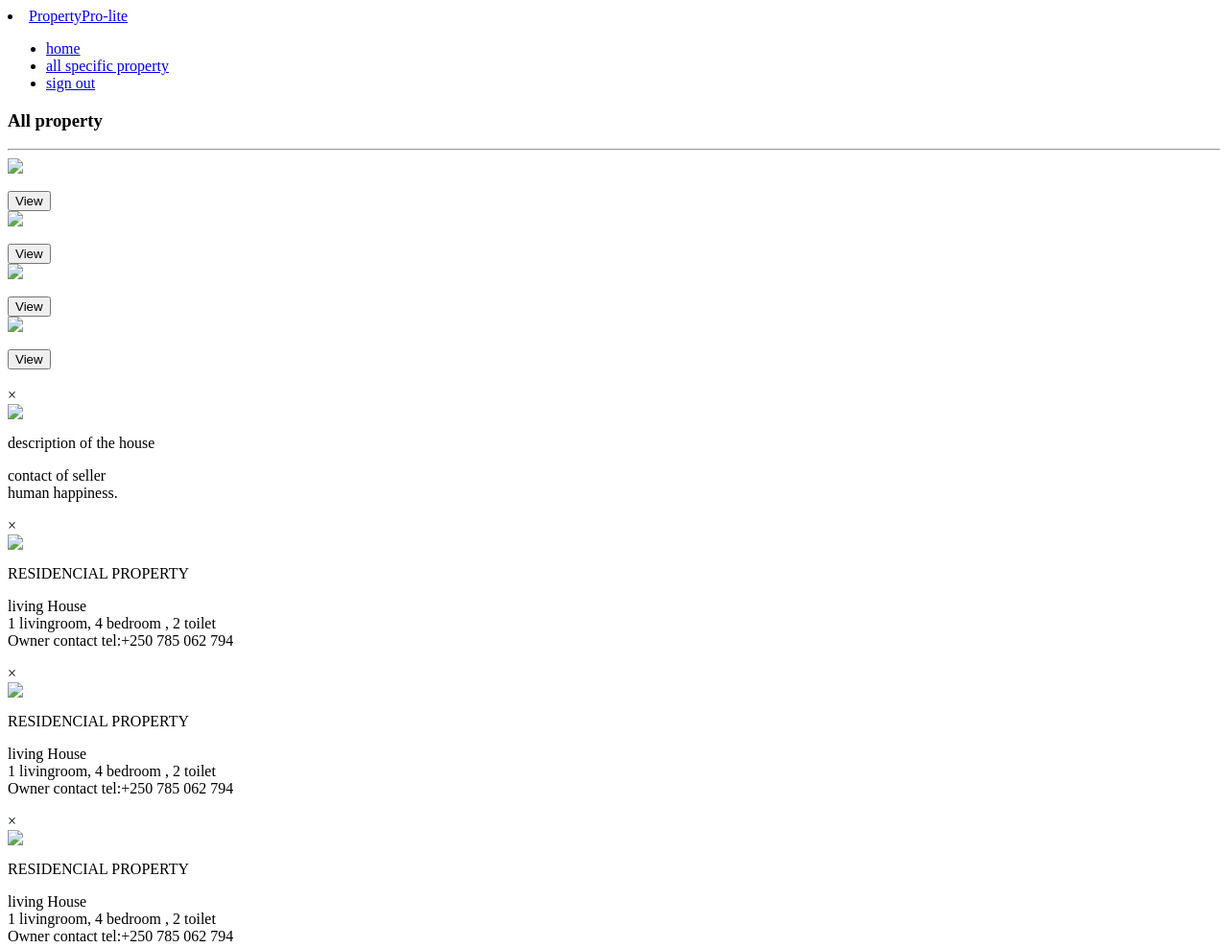
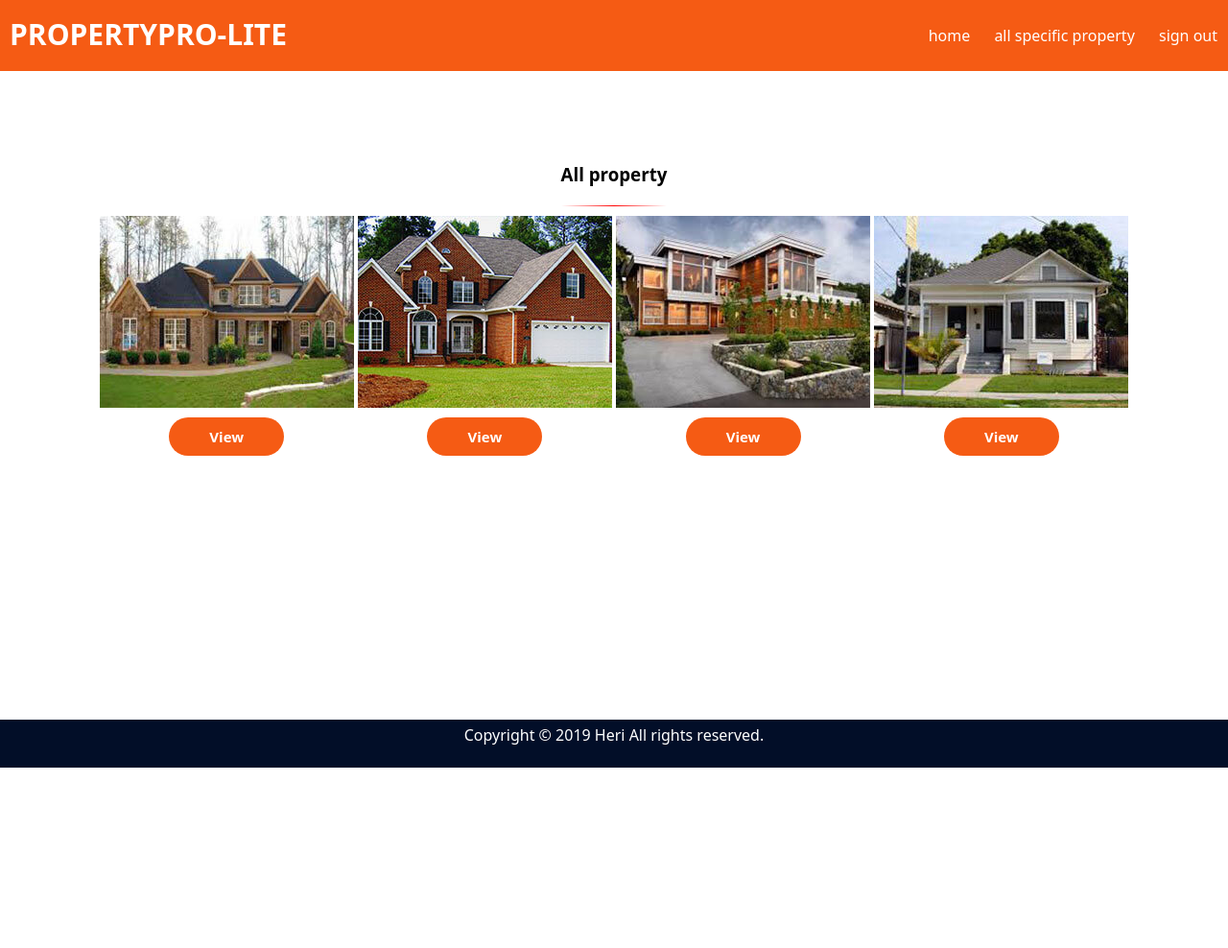
Before and after one commit to herichirimwami/PropertyPro-lite, a plain HTML site: page UI/views/all_properties.html in a window 1280 px wide. Shown: the top 988 px of the page at 96% size. After the commit the page ends 800 px from the top, so only its background shows below. Drawn offline with Linux system fonts and the light colour scheme; the site is published under a folder, as on GitHub Pages, so addresses that start at the root find nothing.

Commit message:
Update all_properties.html

```diff
--- a/UI/views/all_properties.html
+++ b/UI/views/all_properties.html
@@ -4,19 +4,19 @@
 <head>
     <meta charset="utf-8">
     <title>all property</title>
-    <link rel="stylesheet" href="/UI/style/style.css">
-    <link rel="stylesheet" href="/UI/style/responsive.css">
+    <link rel="stylesheet" href="../style/style.css">
+    <link rel="stylesheet" href="../style/responsive.css">
 </head>
 
 <body>
     <header>
         <div class="container-nav">
-            <li class="brand"><a href="/UI/index.html">PropertyPro-lite</a></li>
+            <li class="brand"><a href="../index.html">PropertyPro-lite</a></li>
             <ul class="navbar">
-                <li><a href="/UI/views/home.html">home</a></li>
+                <li><a href="../views/home.html">home</a></li>
                 <!--<li><a href="propertys.html">View all propertys</a></li>-->
-                <li><a href="/UI/views/all_specific.html">all specific property</a></li>
-                <li><a href="/UI/index.html">sign out</a></li>
+                <li><a href="../views/all_specific.html">all specific property</a></li>
+                <li><a href="../index.html">sign out</a></li>
             </ul>
         </div>
     </header>
@@ -30,7 +30,7 @@
 
                 <div>
                     <div class="img-div" id="myBtn">
-                        <img src="/UI/img/home/p5.jpg">
+                        <img src="../img/home/p5.jpg">
                     </div><br>
                     <div class="img-caption">
                         <button class="trigger">View</button>
@@ -38,7 +38,7 @@
                 </div>
                 <div>
                     <div class="img-div">
-                        <img src="/UI/img/home/p4.jpg">
+                        <img src="../img/home/p4.jpg">
                     </div><br>
                     <div class="img-caption">
                         <button class="trigger1">View</button>
@@ -46,7 +46,7 @@
                 </div>
                 <div>
                     <div class="img-div">
-                        <img src="/UI/img/home/p8.jpg">
+                        <img src="../img/home/p8.jpg">
                     </div><br>
                     <div class="img-caption">
                         <button class="trigger2">View</button>
@@ -54,7 +54,7 @@
                 </div>
                 <div>
                     <div class="img-div">
-                        <img src="/UI/img/home/p7.jpg">
+                        <img src="../img/home/p7.jpg">
                     </div><br>
                     <div class="img-caption">
                         <button class="trigger3">View</button>
@@ -67,7 +67,7 @@
                 <div class="modal-content">
                     <span class="close-button">&times;</span>
                     <div class="model-img">
-                        <img src="/UI/img/slide2.jpg">
+                        <img src="../img/slide2.jpg">
                     </div>
                     <div class="mod-p">
 
@@ -82,7 +82,7 @@
                 <div class="modal-content">
                     <span class="close-button">&times;</span>
                     <div class="model-img">
-                        <img src="/UI/img/slide2.jpg">
+                        <img src="../img/slide2.jpg">
                     </div>
                     <div class="mod-p">
 
@@ -96,7 +96,7 @@
                 <div class="modal-content">
                     <span class="close-button2">×</span>
                     <div class="model-img">
-                        <img src="/UI/img/slide2.jpg">
+                        <img src="../img/slide2.jpg">
                     </div>
                     <div class="mod-p">
 
@@ -110,7 +110,7 @@
                 <div class="modal-content">
                     <span class="close-button3">&times;</span>
                     <div class="model-img">
-                        <img src="/UI/img/slide2.jpg">
+                        <img src="../img/slide2.jpg">
                     </div>
                     <div class="mod-p">
 
@@ -124,7 +124,7 @@
                 <div class="modal-content">
                     <span class="close-button4">&times;</span>
                     <div class="model-img">
-                        <img src="/UI/img/slide2.jpg">
+                        <img src="../img/slide2.jpg">
                     </div>
                     <div class="mod-p">
                         <p>RESIDENCIAL PROPERTY</p>
@@ -139,7 +139,7 @@
     <section id="footer">
         <p>Copyright © 2019 Heri All rights reserved.</p>
     </section>
-    <script src="/UI/config/view.js"></script>
+    <script src="../config/view.js"></script>
 </body>
 
 </html>
```
